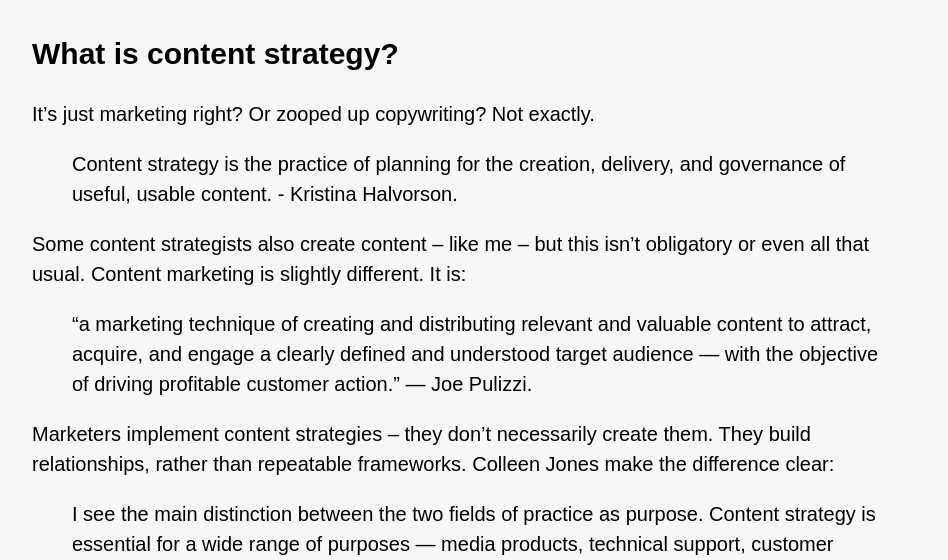
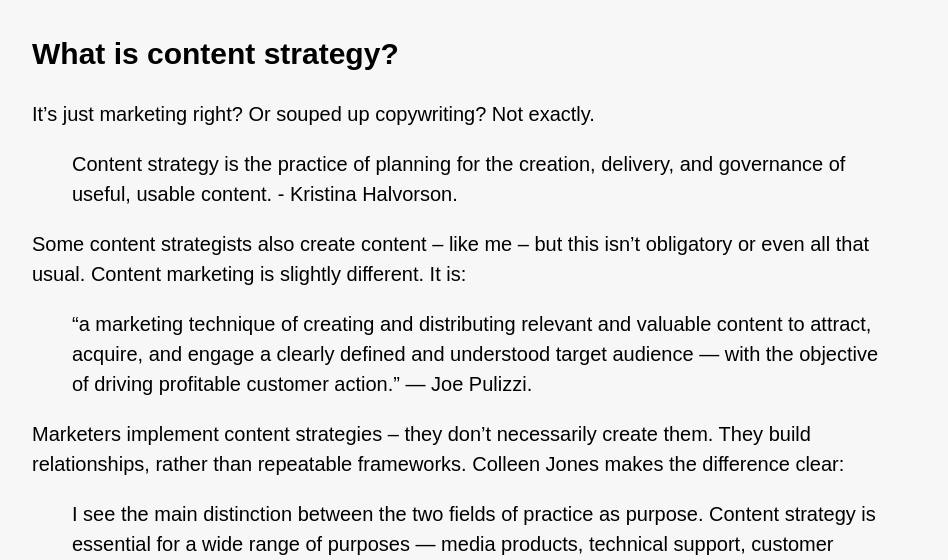
Before and after one commit to smokingpun/smokingpun.github.io, a Jekyll site: the page built from content_strategy_for_startups.md, in a window 1280 px wide and 900 px high, scrolled down 773 px. Shown: the part 157-717 px from the top of the window, without its empty margins (160-1108 px from the left). Built offline with Jekyll 4.4.1, drawn with Linux system fonts in a browser that asks for light colours; nearby versions of some CDN libraries; some of the changed text lies outside the part shown.

Commit message:
editing changes to startup guide

```diff
--- a/content_strategy_for_startups.md
+++ b/content_strategy_for_startups.md
@@ -33,7 +33,7 @@
 
 ##What is content strategy?
 
-It's just marketing right? Or zooped up copywriting? Not exactly.
+It's just marketing right? Or souped up copywriting? Not exactly.
 
 > Content strategy is the practice of planning for the creation, delivery, and governance of useful, usable content. - Kristina Halvorson.
 
@@ -41,7 +41,7 @@
 
 > "a marketing technique of creating and distributing relevant and valuable content to attract, acquire, and engage a clearly defined and understood target audience — with the objective of driving profitable customer action.” — Joe Pulizzi.
 
-Marketers implement content strategies – they don't necessarily create them. They build relationships, rather than repeatable frameworks. Colleen Jones make the difference clear:
+Marketers implement content strategies – they don't necessarily create them. They build relationships, rather than repeatable frameworks. Colleen Jones makes the difference clear:
 
 > I see the main distinction between the two fields of practice as purpose. Content strategy is essential for a wide range of purposes — media products, technical support, customer service, sales, and marketing, to name a few. Content marketing focuses on strategy and implementation for — you guessed it — marketing.
 
```
Also changed, not shown: other parts of content_strategy_for_startups.md (+1 -1 lines).
